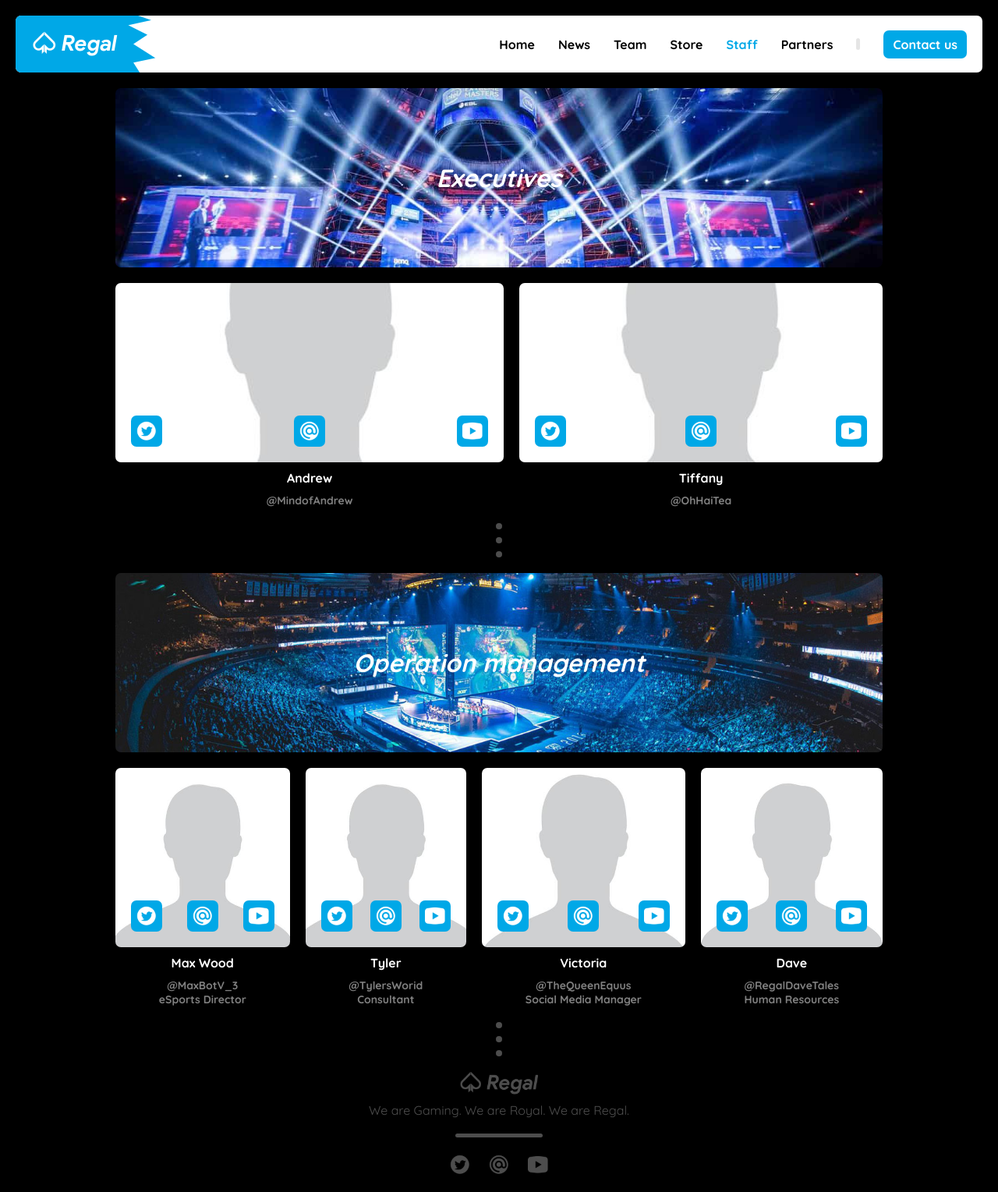
After one commit to mwdossantos/regal-dev, a PHP site: page /staff.html in a window 1280 px wide. The commit adds this page. Shown: the whole page at 78% size. Run offline with PHP 8.4, Linux system fonts and the light colour scheme; some libraries are stand-ins or nearby versions.

Commit message:
just store is left and cms

```diff
--- /dev/null
+++ b/css/components/staff.css
@@ -0,0 +1,3 @@
+.team-title {
+  font-style: italic;
+}
--- a/css/components/team.css
+++ b/css/components/team.css
@@ -80,3 +80,7 @@
   font-size: 14px;
   opacity: 0.5;
 }
+
+.team-member-name {
+  margin-bottom: 10px;
+}
--- a/css/placeholders.css
+++ b/css/placeholders.css
@@ -33,3 +33,23 @@
 .cod {
   background-image: url('cod-art.jpg');
 }
+
+.execs {
+  background-image: url('execs.jpg');
+}
+
+.ops {
+  background-image: url('ops.jpg');
+}
+
+.aporia {
+  background-image: url('aporia-art.png');
+}
+
+.aukey {
+  background-image: url('aukey-art.jpg');
+}
+
+.perform {
+  background-image: url('perform-art.jpg');
+}
--- a/index.html
+++ b/index.html
@@ -77,7 +77,7 @@
             <p class="block-title">Dress like the best</p>
             <p class="block-subtitle">Shop our latest apparel</p>
           </div>
-          <div class="button regal-blue">Shop now</div>
+          <div class="button regal-blue store">Shop now</div>
         </div>
         <div class="blank-divider"></div>
         <div class="block block-align-right block-partners-image ">
@@ -85,7 +85,7 @@
             <p class="block-title">Our partners</p>
             <p class="block-subtitle">See what keeps us running</p>
           </div>
-          <div class="button regal-blue">Read more</div>
+          <div class="button regal-blue partners">See more</div>
         </div>
       </div>
 
--- a/js/global.js
+++ b/js/global.js
@@ -33,6 +33,17 @@ function listener() {
   $('.yt').click(function() {
     navigator('https://www.youtube.com/user/teamAeRa','_blank');
   })
+
+  $('.aporia').click(function() {
+    navigator('https://aporiacustoms.com/','_blank');
+  })
+  $('.aukey').click(function() {
+    navigator('https://www.aukey.com/','_blank');
+  })
+  $('.perform').click(function() {
+    navigator('https://www.beaperformer.com/','_blank');
+  })
+
 }
 
 function navigator(destination, where) {
--- /dev/null
+++ b/staff.html
@@ -0,0 +1,182 @@
+<html>
+  <head>
+    <meta charset="uts-8">
+    <meta name="viewport" content="width=device-width, initial-scale=1.0">
+    <title>Regal Reserve LLC</title>
+    <link rel="stylesheet" href="css/colors.css" type="text/css">
+    <link rel="stylesheet" href="css/global.css" type="text/css">
+    <link rel="stylesheet" href="css/queries.css" type="text/css">
+    <link rel="stylesheet" href="css/placeholders.css" type="text/css">
+
+    <!-- Components -->
+
+    <link rel="stylesheet" href="css/components/header.css" type="text/css">
+    <link rel="stylesheet" href="css/components/main.css" type="text/css">
+    <link rel="stylesheet" href="css/components/footer.css" type="text/css">
+    <link rel="stylesheet" href="css/components/button.css" type="text/css">
+    <link rel="stylesheet" href="css/components/team.css" type="text/css">
+    <link rel="stylesheet" href="css/components/staff.css" type="text/css">
+
+    <!-- API's -->
+
+    <link rel="stylesheet" href="https://cdnjs.cloudflare.com/ajax/libs/Swiper/4.4.2/css/swiper.min.css">
+  </head>
+  <body>
+
+    <header>
+        <div class="left-header-container">
+          <img src="css/logo.png" class="home" alt="logo">
+        </div>
+        <div class="right-header-container">
+          <div class="navigation-link home">Home</div>
+          <div class="navigation-link news">News</div>
+          <div class="navigation-link team">Team</div>
+          <div class="navigation-link store">Store</div>
+          <div class="navigation-link staff active">Staff</div>
+          <div class="navigation-link partners">Partners</div>
+          <div class="divider"></div>
+          <div class="button regal-blue mail">
+            Contact us
+          </div>
+        </div>
+    </header>
+
+    <main>
+
+      <!-- staff -->
+      <div class="team-row">
+        <div class="team-container">
+          <div class="team-item execs">
+            <h1 class="team-title white">Executives</h1>
+          </div>
+          <div class="team-member-holder">
+            <div class="team-member-container">
+              <div class="team-member pf">
+                <div class="social-icon-holder">
+                  <div class="social-icon-team-member regal-blue twitter-member"></div>
+                  <div class="social-icon-team-member regal-blue mail-member"></div>
+                  <div class="social-icon-team-member regal-blue yt-member"></div>
+                </div>
+              </div>
+              <p class="team-member-name white">Andrew</p>
+              <p class="team-member-username white">@MindofAndrew</p>
+            </div>
+
+            <div class="blank-divider"></div>
+
+            <div class="team-member-container">
+              <div class="team-member pf">
+                <div class="social-icon-holder">
+                  <div class="social-icon-team-member regal-blue twitter-member"></div>
+                  <div class="social-icon-team-member regal-blue mail-member"></div>
+                  <div class="social-icon-team-member regal-blue yt-member"></div>
+                </div>
+              </div>
+              <p class="team-member-name white">Tiffany</p>
+              <p class="team-member-username white">@OhHaiTea</p>
+            </div>
+
+          </div>
+
+        </div>
+
+        <div class="dots">
+          <div class="dot"></div>
+          <div class="dot"></div>
+          <div class="dot"></div>
+        </div>
+
+        <div class="team-container">
+          <div class="team-item ops">
+            <h1 class="team-title white">Operation management</h1>
+          </div>
+          <div class="team-member-holder">
+            <div class="team-member-container">
+              <div class="team-member pf">
+                <div class="social-icon-holder">
+                  <div class="social-icon-team-member regal-blue twitter-member"></div>
+                  <div class="social-icon-team-member regal-blue mail-member"></div>
+                  <div class="social-icon-team-member regal-blue yt-member"></div>
+                </div>
+              </div>
+              <p class="team-member-name white">Max Wood</p>
+              <p class="team-member-username white">@MaxBotV_3</p>
+              <p class="team-member-username white role">eSports Director</p>
+            </div>
+
+            <div class="blank-divider"></div>
+
+            <div class="team-member-container">
+              <div class="team-member pf">
+                <div class="social-icon-holder">
+                  <div class="social-icon-team-member regal-blue twitter-member"></div>
+                  <div class="social-icon-team-member regal-blue mail-member"></div>
+                  <div class="social-icon-team-member regal-blue yt-member"></div>
+                </div>
+              </div>
+              <p class="team-member-name white">Tyler</p>
+              <p class="team-member-username white">@TylersWorid</p>
+              <p class="team-member-username white role">Consultant</p>
+            </div>
+
+            <div class="blank-divider"></div>
+
+            <div class="team-member-container">
+              <div class="team-member pf">
+                <div class="social-icon-holder">
+                  <div class="social-icon-team-member regal-blue twitter-member"></div>
+                  <div class="social-icon-team-member regal-blue mail-member"></div>
+                  <div class="social-icon-team-member regal-blue yt-member"></div>
+                </div>
+              </div>
+              <p class="team-member-name white">Victoria</p>
+              <p class="team-member-username white">@TheQueenEquus</p>
+              <p class="team-member-username white role">Social Media Manager</p>
+            </div>
+
+            <div class="blank-divider"></div>
+
+            <div class="team-member-container">
+              <div class="team-member pf">
+                <div class="social-icon-holder">
+                  <div class="social-icon-team-member regal-blue twitter-member"></div>
+                  <div class="social-icon-team-member regal-blue mail-member"></div>
+                  <div class="social-icon-team-member regal-blue yt-member"></div>
+                </div>
+              </div>
+              <p class="team-member-name white">Dave</p>
+              <p class="team-member-username white">@RegalDaveTales</p>
+              <p class="team-member-username white role">Human Resources</p>
+            </div>
+
+          </div>
+
+        </div>
+
+      </div>
+
+    </main>
+
+    <footer>
+      <div class="dots">
+        <div class="dot"></div>
+        <div class="dot"></div>
+        <div class="dot"></div>
+      </div>
+      <img class="logo-text" src="css/logo_text.png" alt="logo">
+      <p class="white">We are Gaming. We are Royal. We are Regal.</p>
+      <div class="horizontal-divider"></div>
+      <div class="socials">
+        <img src="css/twitter.png" class="social-icon twitter" alt="social-icon">
+        <img src="css/mail.png" class="social-icon mail" alt="social-icon">
+        <img src="css/yt.png" class="social-icon yt" alt="social-icon">
+      </div>
+    </footer>
+
+    <!-- jQuery -->
+    <script src="js/jquery-3.3.1.min.js"></script>
+
+    <!-- Custom js -->
+    <script type="text/javascript" src="js/global.js"></script>
+  </body>
+</html>
--- a/team.html
+++ b/team.html
@@ -42,7 +42,7 @@
 
     <main>
 
-      <!-- News -->
+      <!-- team -->
       <div class="team-row">
         <div class="team-container">
           <div class="team-item csgo ">
```
Also changed, not shown: css/components/partners.css (added, +13 -0 lines), partners.html (added, +88 -0 lines), css/aporia-art.png (added), css/aporia.png (added), css/aukey-art.jpg (added), css/aukey-logo.png (added), css/execs.jpg (added), css/ops.jpg (added), css/perform-art.jpg (added), css/perform-logo.png (added), 1 other file.
